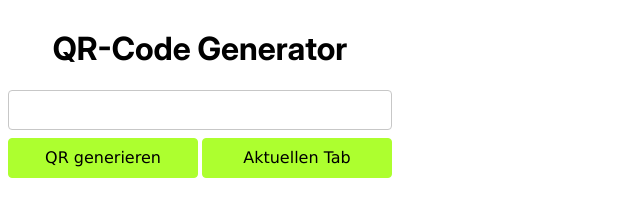
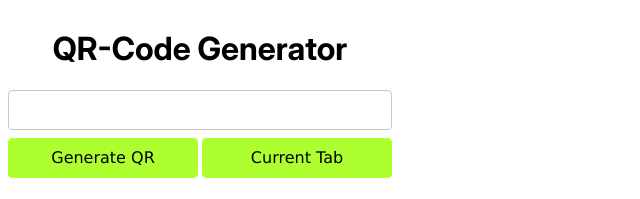
Before and after one commit to Dens97/qr-code-generator, a browser extension: page index.html in a window 1280 px wide. Shown: the top 199 px of the page, 0-640 px from the left. Drawn offline with Linux system fonts and the light colour scheme.

Commit message:
Translate to EN

```diff
--- a/index.html
+++ b/index.html
@@ -11,8 +11,8 @@
       <h1>QR-Code Generator</h1>
       <input type="text" id="input-el" />
       <div class="buttons">
-        <button id="generate-btn">QR generieren</button>
-        <button id="current-btn">Aktuellen Tab</button>
+        <button id="generate-btn">Generate QR</button>
+        <button id="current-btn">Current Tab</button>
       </div>
       <div id="qr-wrapper">
         <div id="qr-el"></div>
```
